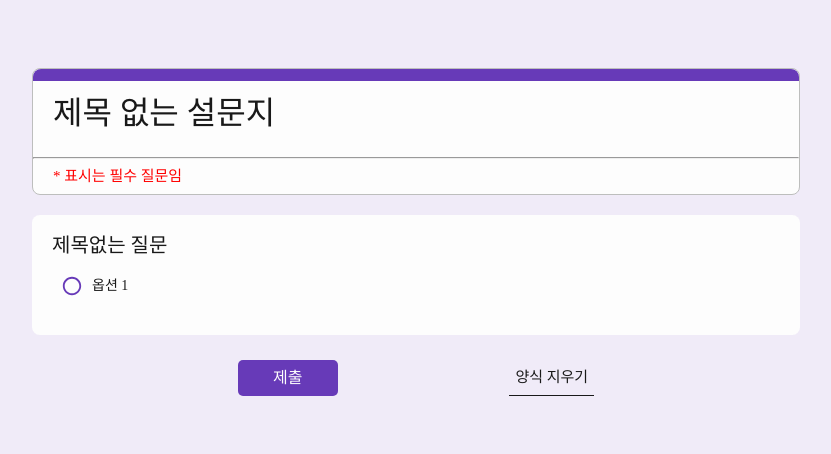
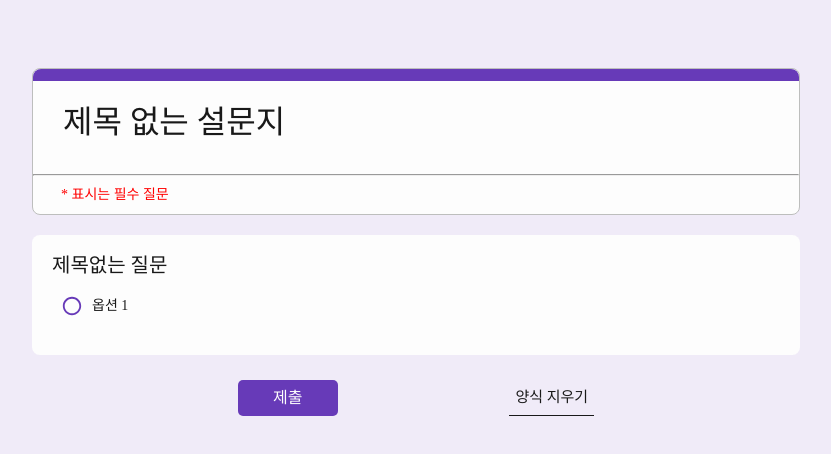
Before and after one commit to plla2/google-form, a React (Vite) app: page /preview in a window 1280 px wide. Shown: the top 454 px of the page, without its empty margins (224-1055 px from the left). Built offline with nearby package versions, Linux system fonts and the light colour scheme.

Commit message:
🩹 preview Title 스타일 수정

```diff
--- a/src/components/Card/CardStyle.ts
+++ b/src/components/Card/CardStyle.ts
@@ -27,7 +27,7 @@ export const TitleWrapper = styled.div`
   position: absolute;
   background-color: ${({ theme }) => theme.color.purple_dark};
   min-width: 100%;
-  height: 10px;
+  height: 12px;
   top: 0;
   left: 0;
   border-top-right-radius: 8px;
--- a/src/components/TitleCard/TitleCard.tsx
+++ b/src/components/TitleCard/TitleCard.tsx
@@ -40,7 +40,7 @@ const TitleCard = ({ info, handleChange }: TitleCardPropsType) => {
             <div className="preview__title">{info.title}</div>
             <div className="preview__desc">{info.desc}</div>
             <hr />
-            <div className="preview__essential">* 표시는 필수 질문임</div>
+            <div className="preview__essential">* 표시는 필수 질문</div>
           </div>
         </S.PreviewWrapper>
       )}
--- a/src/components/TitleCard/TitleCardStyle.ts
+++ b/src/components/TitleCard/TitleCardStyle.ts
@@ -15,9 +15,6 @@ export const FormWrapper = styled.div`
   .input__title {
     font-size: 32px;
     margin-top: 8px;
-    &::placeholder {
-      color: ${({ theme }) => theme.color.black};
-    }
     &:focus {
       transition: 0.8s ease;
       border-bottom: 1.5px solid ${({ theme }) => theme.color.purple_dark};
@@ -52,22 +49,22 @@ export const PreviewWrapper = styled.div`
       background-color: ${({ theme }) => theme.color.purple_dark};
     }
     &__title {
-      margin-left: 20px;
-      margin-top: 16px;
+      margin-left: 30px;
+      margin-top: 25px;
       font-size: 32px;
     }
     &__desc {
-      margin-left: 20px;
-      margin-top: 16px;
-      font-size: 14px;
+      margin-left: 30px;
+      margin-top: 18px;
+      font-size: 15px;
     }
     hr {
       width: 100%;
-      margin-top: 12px;
+      margin-top: 18px;
     }
     &__essential {
-      margin: 10px 20px;
-      font-size: 15px;
+      margin: 12px 28px;
+      font-size: 14px;
       color: red;
     }
   }
--- a/src/components/Wrapper/QuestionWrapper/QuestionWrapperStyle.ts
+++ b/src/components/Wrapper/QuestionWrapper/QuestionWrapperStyle.ts
@@ -18,6 +18,7 @@ export const Container = styled.div`
       padding: 10px;
       font-size: 16px;
       margin-right: 60px;
+      border-radius: 4px;
       border-bottom: 1px solid ${({ theme }) => theme.color.grey_medium};
       &:hover {
         background-color: ${({ theme }) => theme.color.grey_light};
@@ -25,9 +26,6 @@ export const Container = styled.div`
       &:focus {
         transition: 0.8s ease;
         border-bottom: 1.5px solid ${({ theme }) => theme.color.purple_dark};
-      }
-      &::placeholder {
-        color: ${({ theme }) => theme.color.black};
       }
     }
   }
```
